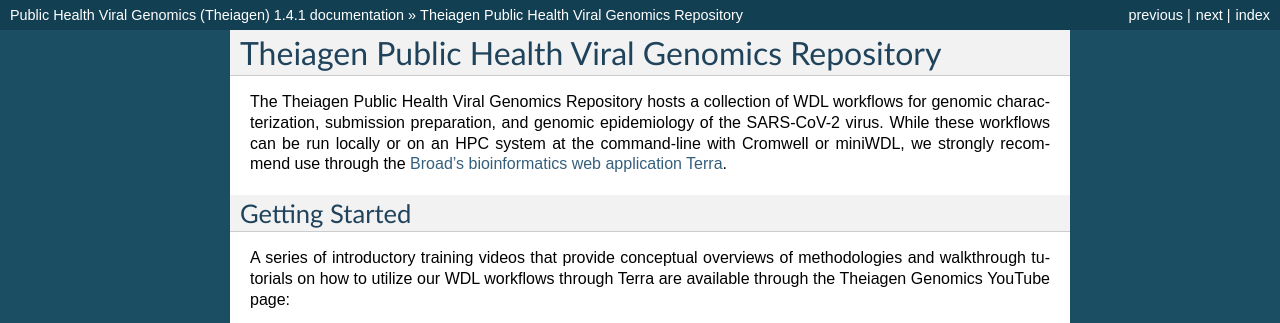
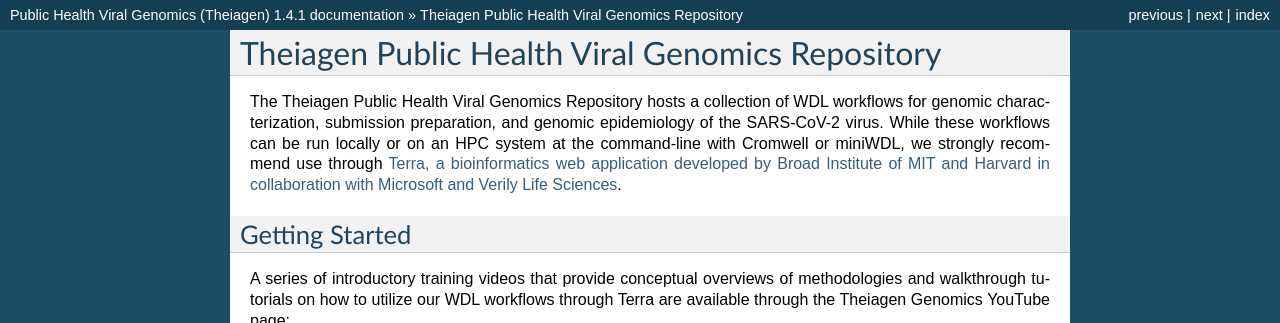
Before and after one commit to theiagen/public_health_viral_genomics, a Sphinx documentation site: the page built from docs/source/readme.rst, in a window 1280 px wide, cut to the strip 0-323 px from the top of the page. Built offline with Sphinx 7.4.7, drawn with Linux system fonts in a browser that asks for light colours.

Commit message:
update docs

```diff
--- a/docs/source/readme.rst
+++ b/docs/source/readme.rst
@@ -2,7 +2,7 @@
 Theiagen Public Health Viral Genomics Repository
 ==================================================
 
-The Theiagen Public Health Viral Genomics Repository hosts a collection of WDL workflows for genomic characterization, submission preparation, and genomic epidemiology of the SARS-CoV-2 virus. While these workflows can be run locally or on an HPC system at the command-line with Cromwell or miniWDL, we strongly recommend use through the `Broad's bioinformatics web application Terra <https://app.terra.bio/>`_.
+The Theiagen Public Health Viral Genomics Repository hosts a collection of WDL workflows for genomic characterization, submission preparation, and genomic epidemiology of the SARS-CoV-2 virus. While these workflows can be run locally or on an HPC system at the command-line with Cromwell or miniWDL, we strongly recommend use through `Terra, a bioinformatics web application developed by Broad Institute of MIT and Harvard in collaboration with Microsoft and Verily Life Sciences <https://app.terra.bio/>`_.
 
 Getting Started
 ---------------
```
